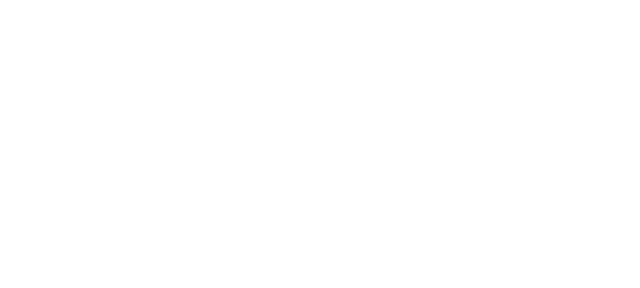
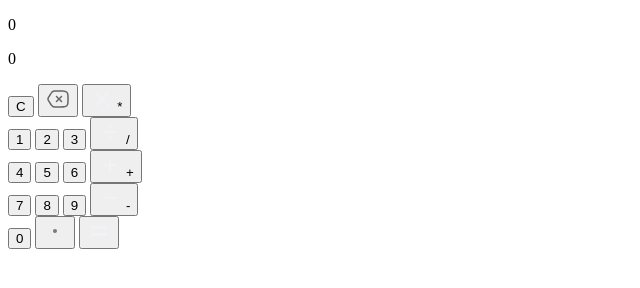
Before and after one commit to exceed-dev/calculator, a plain HTML site: page index.html in a window 1280 px wide. Shown: the whole page, without its empty margins (0-640 px from the left). Drawn offline with Linux system fonts and the light colour scheme.

Commit message:
Add html markup

```diff
--- a/index.html
+++ b/index.html
@@ -10,6 +10,62 @@
     <link rel="apple-touch-icon" href="/apple-touch-icon.png" />
   </head>
   <body>
+    <main class="main">
+      <div class="calculator__container">
+        <div class="screen__container">
+          <p class="secondary__screen" id="secondary-screen">0</p>
+          <p class="main__screen" id="main-screen">0</p>
+        </div>
+        <div class="button__container">
+          <div class="row">
+            <button class="button delete" id="clear">C</button>
+            <button class="button delete" id="backspace">
+              <img src="./assets/images/backspace.svg" alt="backspace button" />
+            </button>
+            <button class="button operator" data-operator>
+              <img src="./assets/images/multiply.svg" alt="multiply button" />
+              <span>*</span>
+            </button>
+          </div>
+          <div class="row">
+            <button class="button number" data-number>1</button>
+            <button class="button number" data-number>2</button>
+            <button class="button number" data-number>3</button>
+            <button class="button operator" data-operator>
+              <img src="./assets/images/divide.svg" alt="divide button" />
+              <span>/</span>
+            </button>
+          </div>
+          <div class="row">
+            <button class="button number" data-number>4</button>
+            <button class="button number" data-number>5</button>
+            <button class="button number" data-number>6</button>
+            <button class="button operator" data-operator>
+              <img src="./assets/images/plus.svg" alt="add button" />
+              <span>+</span>
+            </button>
+          </div>
+          <div class="row">
+            <button class="button" data-number>7</button>
+            <button class="button" data-number>8</button>
+            <button class="button" data-number>9</button>
+            <button class="button" data-operator>
+              <img src="./assets/images/minus.svg" alt="subtract button" />
+              <span>-</span>
+            </button>
+          </div>
+          <div class="row">
+            <button class="button number" data-number>0</button>
+            <button class="button number" id="point">
+              <img src="./assets/images/dot.svg" alt="point button" />
+            </button>
+            <button class="button operator" id="equal">
+              <img src="./assets/images/equal.svg" alt="equal button" />
+            </button>
+          </div>
+        </div>
+      </div>
+    </main>
     <script src="./assets/js/script.js"></script>
   </body>
 </html>
```
